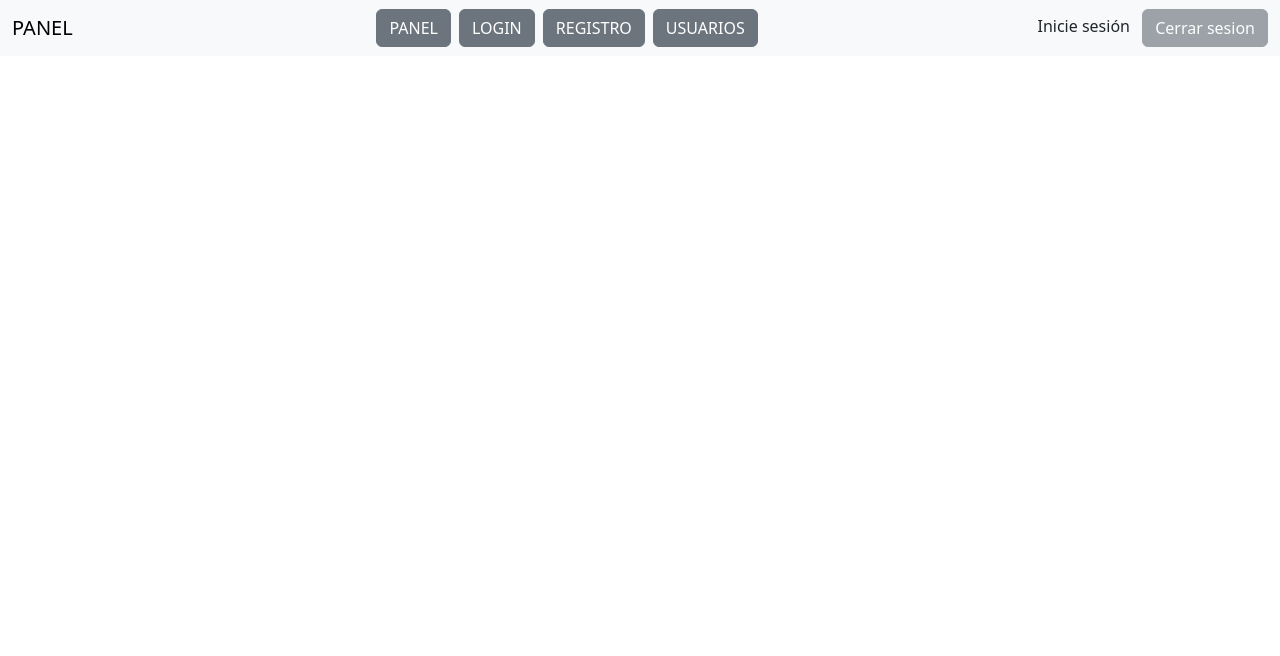
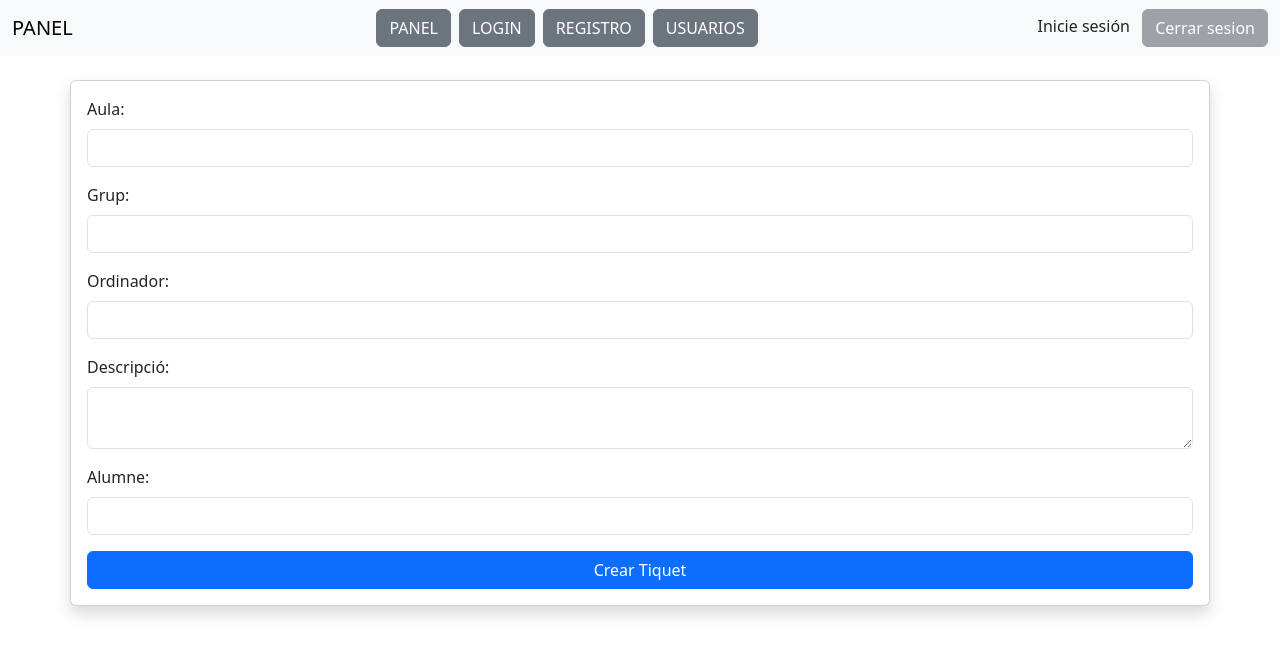
Before and after one commit to NouriHicham/Projecte_GestioIncidencies, a React (Vite) app: page /tiquet in a window 1280 px wide. Shown: the top 656 px of the page. Built offline with nearby package versions, Linux system fonts and the light colour scheme.

Commit message:
Vista "Tiquet.jsx" y afegir tiquets

```diff
--- a/src/App.jsx
+++ b/src/App.jsx
@@ -7,6 +7,7 @@ import Registro from './pages/registro';
 import Comentarios from './pages/comentarios';
 import { UserProvider } from './components/UserContext';
 import Usuarios from './pages/usuarios';
+import TiquetForm from './pages/tiquet';
 
 function App() {
 
@@ -126,6 +127,7 @@ function App() {
           <Route path="/registro" element={<Registro/>} />
           <Route path="/comentarios/:id" element={<Comentarios/>} />
           <Route path="/usuarios" element={<Usuarios />} />
+          <Route path="/tiquet" element={<TiquetForm/>} />
         </Routes>
       </UserProvider>
     </>
--- /dev/null
+++ b/src/components/TiquetsDades.jsx
@@ -0,0 +1,17 @@
+export function getTiquetsPendents() {
+  const tiquetsPendents = localStorage.getItem('dades_tiquets_pendientes');
+  return tiquetsPendents ? JSON.parse(tiquetsPendents) : [];
+}
+
+export function setTiquetsPendents(tiquets) {
+  localStorage.setItem('dades_tiquets_pendientes', JSON.stringify(tiquets));
+}
+
+export function getTiquetsResolts() {
+  const tiquetsResolts = localStorage.getItem('dades_tiquets_resueltos');
+  return tiquetsResolts ? JSON.parse(tiquetsResolts) : [];
+}
+
+export function setTiquetsResolts(tiquets) {
+  localStorage.setItem('dades_tiquets_resueltos', JSON.stringify(tiquets));
+}
--- a/src/components/TiquetsPendents.jsx
+++ b/src/components/TiquetsPendents.jsx
@@ -44,11 +44,6 @@ export default function TiquetsPendents(props){
       <td>
         <button className="btn btn-success" title="Resolver ticket" onClick={handleResolver}>Resolver</button>
       </td>
-      <td>
-        <button className="btn btn-warning" title="Añadir comentario">
-          <i className="bi bi-pencil" data-bs-toggle="modal" data-bs-target="#exampleModal"></i>
-        </button>
-      </td>
       <td><Link to={`/comentarios/${props.ticket.id}`}><button className="btn btn-info" title="Ver comentarios"><i className="bi bi-chat-left-text"></i></button></Link></td>
       <td><button className="btn btn-danger" title="Eliminar ticket" onClick={handleEliminar}><i className="bi bi-trash3"></i>
       </button></td>
--- a/src/pages/panel.jsx
+++ b/src/pages/panel.jsx
@@ -1,6 +1,7 @@
 import { useEffect, useState } from "react";
 import TiquetsPendents from "../components/TiquetsPendents";
 import TiquetsResolts from "../components/TiquetsResolts";
+import { Link } from "react-router-dom";
 
 export default function Panel() {
   const [tiquetsPendientes, setTiquetsPendientes] = useState([]);
@@ -17,9 +18,10 @@ export default function Panel() {
     <>
       <main className="container mt-5">
         <h1>Administración de incidencias</h1>
+        <button className="btn btn-secondary ms-2"><Link className="nav-link" to="/tiquet">+ Nuevo Tiquet</Link></button>
         <h2 className="mt-5">Tickets pendientes</h2>
         <table className="table mt-4">
-          <thead>
+          <thead >
             <tr>
               <th>Código</th>
               <th>Fecha</th>
--- /dev/null
+++ b/src/pages/tiquet.jsx
@@ -0,0 +1,92 @@
+import React, { useState } from 'react';
+import { getTiquetsPendents, setTiquetsPendents } from '../components/TiquetsDades';
+
+export default function TiquetForm() {
+  const [aula, setAula] = useState('');
+  const [ordinador, setOrdinador] = useState('');
+  const [descripcio, setDescripcio] = useState('');
+  const [alumne, setAlumne] = useState('');
+  const [grup, setGrup] = useState('');
+
+  const handleSubmit = (e) => {
+    e.preventDefault();
+    const nouTiquet = {
+      id: Date.now(), // genera id segun el fecha
+      fecha: new Date().toLocaleDateString(),
+      aula,
+      ordenador: ordinador,
+      descripcion: descripcio,
+      alumno: alumne,
+      grupo: grup,
+    };
+
+    const tiquetsActuals = getTiquetsPendents();
+    setTiquetsPendents([...tiquetsActuals, nouTiquet]);
+
+    setAula('');
+    setOrdinador('');
+    setDescripcio('');
+    setAlumne('');
+    setGrup('');
+  };
+
+  return (
+    <form onSubmit={handleSubmit} className="form card p-3 shadow mt-4 container">
+      <div className="mb-3">
+        <label htmlFor="aula" className="form-label">Aula:</label>
+        <input
+          type="text"
+          className="form-control"
+          id="aula"
+          value={aula}
+          onChange={(e) => setAula(e.target.value)}
+          required
+        />
+      </div>
+      <div className="mb-3">
+        <label htmlFor="grup" className="form-label">Grup:</label>
+        <input
+          type="text"
+          className="form-control"
+          id="grup"
+          value={grup}
+          onChange={(e) => setGrup(e.target.value)}
+          required
+        />
+      </div>
+      <div className="mb-3">
+        <label htmlFor="ordinador" className="form-label">Ordinador:</label>
+        <input
+          type="text"
+          className="form-control"
+          id="ordinador"
+          value={ordinador}
+          onChange={(e) => setOrdinador(e.target.value)}
+          required
+        />
+      </div>
+      <div className="mb-3">
+        <label htmlFor="descripcio" className="form-label">Descripció:</label>
+        <textarea
+          className="form-control"
+          id="descripcio"
+          value={descripcio}
+          onChange={(e) => setDescripcio(e.target.value)}
+          required
+        ></textarea>
+      </div>
+      <div className="mb-3">
+        <label htmlFor="alumne" className="form-label">Alumne:</label>
+        <input
+          type="text"
+          className="form-control"
+          id="alumne"
+          value={alumne}
+          onChange={(e) => setAlumne(e.target.value)}
+          required
+        />
+      </div>
+      <button type="submit" className="btn btn-primary">Crear Tiquet</button>
+    </form>
+  );
+}
```
